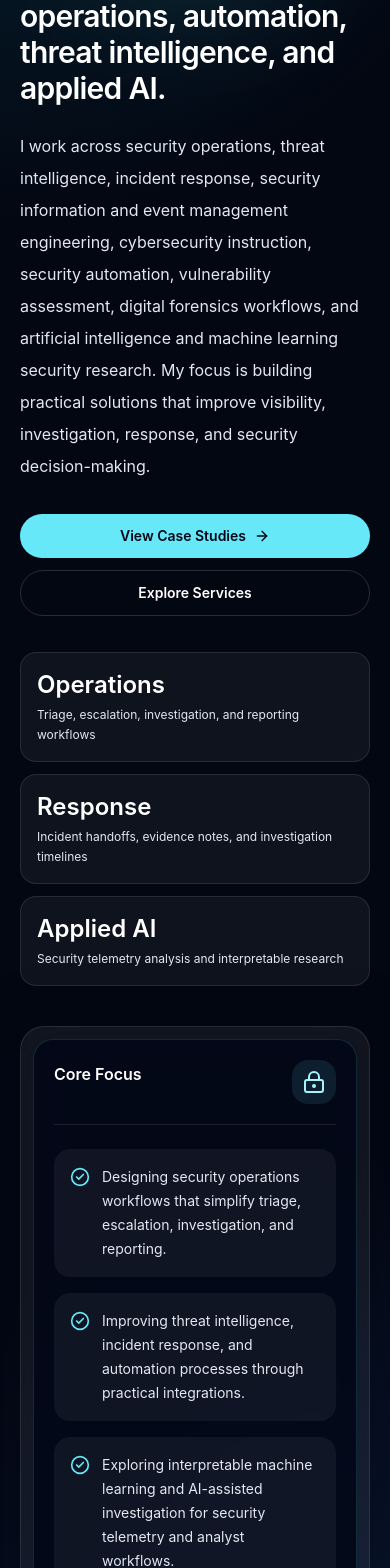
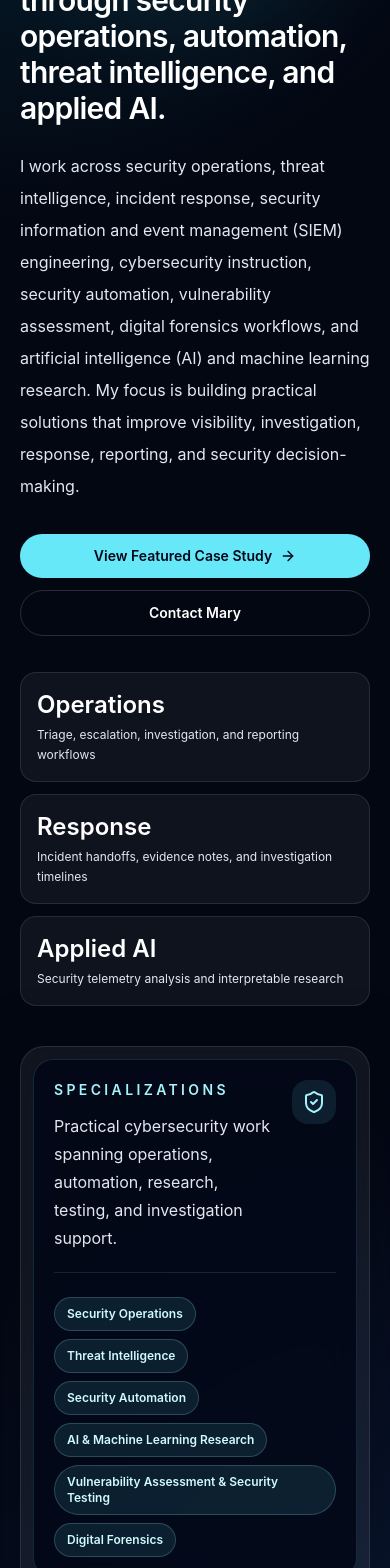
Before and after one commit to maryamoah/portfolio, a React (Vite) app: page / in a window 390 px wide. Shown: the part 320-1888 px from the top of the page. Built offline with nearby package versions, Linux system fonts and the light colour scheme.

Commit message:
Refine cybersecurity positioning and featured case study

```diff
--- a/src/data/portfolio.js
+++ b/src/data/portfolio.js
@@ -24,19 +24,29 @@ import {
 export const profile = {
   name: 'Mary Abenawa Techiesiwa Amoah',
   shortName: 'Mary Amoah',
-  role: 'Cybersecurity Analyst, Consultant, and Instructor',
+  role: 'Cybersecurity Analyst, Consultant, Instructor, and Security Automation Engineer',
   headline:
     'Building practical cybersecurity solutions through security operations, automation, threat intelligence, and applied AI.',
   summary:
-    'I work across security operations, threat intelligence, incident response, security information and event management engineering, cybersecurity instruction, security automation, vulnerability assessment, digital forensics workflows, and artificial intelligence and machine learning security research. My focus is building practical solutions that improve visibility, investigation, response, and security decision-making.',
-  contactFocus: 'Security operations, automation, threat intelligence, education, and applied security research',
-  availability: 'Cybersecurity Analyst, Consultant, and Instructor',
+    'I work across security operations, threat intelligence, incident response, security information and event management (SIEM) engineering, cybersecurity instruction, security automation, vulnerability assessment, digital forensics workflows, and artificial intelligence (AI) and machine learning research. My focus is building practical solutions that improve visibility, investigation, response, reporting, and security decision-making.',
+  contactFocus: 'Available through email, GitHub, LinkedIn, or resume download',
+  availability: 'Cybersecurity Analyst, Consultant, Instructor, and Security Automation Engineer',
   links: [
     { label: 'GitHub projects', href: '#github-projects', icon: GitBranch },
     { label: 'Case studies', href: '#case-studies', icon: Link },
     { label: 'Research interests', href: '#research', icon: Mail },
   ],
 };
+
+
+export const specializations = [
+  'Security Operations',
+  'Threat Intelligence',
+  'Security Automation',
+  'AI & Machine Learning Research',
+  'Vulnerability Assessment & Security Testing',
+  'Digital Forensics',
+];
 
 export const metrics = [
   { value: 'Operations', label: 'Triage, escalation, investigation, and reporting workflows' },
@@ -45,66 +55,91 @@ export const metrics = [
 ];
 
 export const coreFocus = [
-  'Designing security operations workflows that simplify triage, escalation, investigation, and reporting.',
-  'Improving threat intelligence, incident response, and automation processes through practical integrations.',
-  'Exploring interpretable machine learning and AI-assisted investigation for security telemetry and analyst workflows.',
-];
-
-export const professionalFocus = [
   {
-    title: 'Operational Practitioner',
+    title: 'Security Operations Engineering',
     icon: ShieldCheck,
     description:
-      'Works across security operations, incident response, security information and event management engineering, and digital forensics workflow development.',
+      'Designing monitoring, investigation, reporting, and escalation workflows that help security teams operate effectively.',
   },
   {
-    title: 'Security Builder',
+    title: 'Threat Intelligence & Automation',
     icon: Workflow,
     description:
-      'Builds practical automation, threat intelligence integrations, dashboards, investigation flows, and defensible reporting patterns.',
+      'Integrating intelligence sources, enrichment pipelines, and automation workflows to improve investigation efficiency.',
   },
   {
-    title: 'Educator and Researcher',
-    icon: GraduationCap,
+    title: 'AI & Machine Learning Research',
+    icon: Binary,
     description:
-      'Develops cybersecurity labs while exploring artificial intelligence and machine learning methods for security telemetry and analyst workflows.',
+      'Exploring interpretable machine learning, anomaly detection, and AI-assisted analyst workflows for cybersecurity.',
   },
 ];
 
+export const professionalFocus = coreFocus;
+
 export const consultingServices = [
-  'Security operations workflow design',
-  'Security information and event management tuning',
-  'Threat intelligence integration',
-  'Incident response planning',
-  'Security automation review',
-  'Vulnerability assessment support',
-  'Cybersecurity lab development',
-  'Executive reporting',
+  'Operational readiness reviews',
+  'Detection and reporting roadmaps',
+  'Automation governance planning',
+  'Threat intelligence process alignment',
+  'Assessment finding remediation support',
+  'Investigation runbook development',
+  'Cybersecurity lab and workshop planning',
+  'Management-ready security communication',
 ];
 
 export const skills = [
   {
-    title: 'Security Operations & Incident Response',
-    icon: ShieldAlert,
-    items: ['Alert triage', 'Log analysis', 'Incident investigation', 'Case management', 'TheHive', 'Cortex'],
+    title: 'SIEM Engineering & Detection',
+    icon: Radio,
+    items: [
+      'Detection engineering',
+      'Custom rule development',
+      'Log parser and decoder development',
+      'Security use case development',
+      'Alert tuning and optimization',
+      'Dashboard engineering',
+      'MITRE ATT&CK mapping',
+      'Security monitoring strategy',
+      'Security reporting',
+      'Wazuh',
+    ],
   },
   {
-    title: 'SIEM Engineering & Detection',
-    icon: Radio,
-    items: ['Wazuh', 'Detection engineering', 'Alert tuning', 'Dashboard development', 'MITRE ATT&CK mapping', 'Linux administration'],
+    title: 'Security Operations',
+    icon: ShieldAlert,
+    items: [
+      'Alert triage',
+      'Incident investigation',
+      'Threat hunting',
+      'Case management',
+      'Investigation workflows',
+      'Log analysis',
+      'TheHive',
+      'Cortex',
+    ],
+  },
+  {
+    title: 'Security Automation',
+    icon: Workflow,
+    items: [
+      'Workflow orchestration',
+      'Threat intelligence enrichment',
+      'Security integrations',
+      'Automated response workflows',
+      'Human review workflows',
+      'Python',
+      'n8n',
+      'Slack integrations',
+    ],
   },
   {
     title: 'Threat Intelligence',
     icon: Database,
-    items: ['OpenCTI', 'IOC enrichment', 'VirusTotal', 'AbuseIPDB', 'Threat context analysis', 'REST API integrations'],
+    items: ['OpenCTI', 'Indicator enrichment', 'VirusTotal', 'AbuseIPDB', 'Threat context analysis', 'REST API integrations'],
   },
   {
-    title: 'Security Automation',
-    icon: Workflow,
-    items: ['Python', 'n8n', 'Workflow orchestration', 'Slack integrations', 'Firewall automation', 'Human review workflows'],
-  },
-  {
-    title: 'AI & Machine Learning for Cybersecurity',
+    title: 'AI & Machine Learning Research',
     icon: Binary,
     items: ['Security telemetry analysis', 'Isolation Forest', 'Anomaly detection', 'Interpretable machine learning', 'scikit-learn', 'pandas', 'NumPy', 'Jupyter Notebook'],
   },
@@ -122,11 +157,6 @@ export const skills = [
     title: 'Cybersecurity Education',
     icon: BookOpenCheck,
     items: ['Lab development', 'Technical mentoring', 'Workshop delivery', 'Investigation training', 'Curriculum support'],
-  },
-  {
-    title: 'Security Strategy & Consulting',
-    icon: Briefcase,
-    items: ['Security operations workflow design', 'Process improvement', 'Threat intelligence integration', 'Incident response planning', 'Executive reporting'],
   },
 ];
 
@@ -154,7 +184,7 @@ export const experience = [
     ],
   },
   {
-    role: 'Security Operations Automation and AI & Machine Learning Security Researcher',
+    role: 'Security Automation Engineer and AI & Machine Learning Researcher',
     company: 'Independent Cybersecurity Projects',
     period: 'GitHub and case study portfolio',
     highlights: [
@@ -235,6 +265,40 @@ export const githubProjects = [
 ];
 
 export const projects = [
+  {
+    title: 'Security Operations Reporting & Management Platform',
+    category: 'Flagship Security Operations Platform',
+    icon: Activity,
+    featured: true,
+    problem: 'Security teams and management needed a centralized platform for monitoring operations, reporting, visibility, and performance tracking.',
+    approach: 'Designed and helped shape a platform that combines operational monitoring, reporting, asset visibility, threat intelligence, and management dashboards into a single security operations experience.',
+    role: 'Mary focused on requirements gathering, security workflow design, feature planning, reporting architecture, dashboard architecture, security operations alignment, platform improvement recommendations, and user experience recommendations for analysts and management.',
+    capabilities: [
+      'Executive dashboards',
+      'Analyst dashboards',
+      'Security event monitoring',
+      'Threat intelligence visibility',
+      'Security map visualization',
+      'Asset inventory visibility',
+      'Vulnerability management tracking',
+      'SLA monitoring',
+      'Compliance-oriented reporting',
+      'Report lifecycle management',
+      'Operational readiness monitoring',
+      'Security metrics and KPIs',
+    ],
+    aiReporting: [
+      'Automated monthly reporting',
+      'Local large language model integration',
+      'Ollama deployment',
+      'Qwen models',
+      'AI-generated report narratives',
+      'Automated chart generation',
+      'Automated security trend summaries',
+      'Executive-friendly reporting outputs',
+    ],
+    tools: ['Security operations dashboards', 'Threat intelligence visibility', 'Asset visibility', 'Local AI reporting', 'Ollama', 'Qwen models'],
+  },
   {
     title: 'AI-Assisted Security Operations Triage and Investigation',
     category: 'Security operations automation',
--- a/src/sections/About.jsx
+++ b/src/sections/About.jsx
@@ -6,35 +6,23 @@ const roles = [
   {
     title: 'Practitioner',
     detail:
-      'Applies security operations, threat intelligence, incident response, security information and event management engineering, and digital forensics workflows to practical investigation needs.',
+      'Approaches investigations with evidence review, triage discipline, escalation judgment, and clear documentation habits.',
   },
   {
-    title: 'Builder',
+    title: 'Security Automation Engineer',
     detail:
-      'Creates security automation, dashboarding, enrichment, reporting, and evidence-handling workflows that improve visibility and response decisions.',
+      'Designs governed automation patterns that preserve human review while reducing repetitive enrichment and reporting work.',
   },
   {
     title: 'Educator',
     detail:
-      'Develops cybersecurity education materials, labs, mentoring support, and workshops that make investigation habits easier to learn.',
+      'Turns security workflows into labs, workshops, mentoring exercises, and learner-friendly investigation scenarios.',
   },
   {
     title: 'Researcher',
     detail:
-      'Explores artificial intelligence and machine learning security research, interpretable anomaly detection, vulnerability assessment, and security testing support.',
+      'Studies interpretable analysis methods, anomaly detection, and AI-assisted analyst workflows with attention to limitations.',
   },
-];
-
-const domains = [
-  'Security Operations',
-  'Threat Intelligence',
-  'Incident Response',
-  'SIEM Engineering',
-  'Security Automation',
-  'Cybersecurity Education',
-  'AI & Machine Learning Security Research',
-  'Vulnerability Assessment & Security Testing',
-  'Digital Forensics Workflow Development',
 ];
 
 export function About() {
@@ -42,28 +30,18 @@ export function About() {
     <section id="about" className="mx-auto max-w-7xl px-5 py-16 sm:py-20 lg:px-8">
       <SectionHeader
         eyebrow="About"
-        title="Practitioner, Builder, Educator, and Researcher"
-        description="Mary Abenawa Techiesiwa Amoah focuses on practical cybersecurity work that improves investigations, automation, learning, and security decision-making."
+        title="Practitioner, Security Automation Engineer, Educator, and Researcher"
+        description="Mary Abenawa Techiesiwa Amoah combines investigation practice, governed automation, practical teaching, and applied research."
       />
       <div className="grid gap-6 lg:grid-cols-[0.85fr_1.15fr]">
         <GlassCard className="border-cyan-200/20 bg-slate-900/95">
           <p className="text-sm uppercase tracking-[0.3em] text-cyan-300">Profile</p>
           <h3 className="mt-4 text-2xl font-semibold text-white sm:text-3xl">{profile.name}</h3>
           <p className="mt-6 text-sm leading-7 text-slate-200">
-            Mary works at the intersection of analyst practice, workflow building, cybersecurity
-            education, and applied security research. Her portfolio emphasizes clear investigation
-            steps, accountable automation, evidence-aware reporting, and readable security guidance.
+            Her portfolio emphasizes how security work is planned, documented, reviewed, and
+            communicated. The through-line is practical execution: clear investigation steps,
+            accountable automation, evidence-aware reporting, and readable recommendations.
           </p>
-          <div className="mt-6 flex flex-wrap gap-2">
-            {domains.map((domain) => (
-              <span
-                key={domain}
-                className="rounded-full border border-cyan-200/20 bg-cyan-300/10 px-3 py-1 text-xs font-semibold text-cyan-100"
-              >
-                {domain}
-              </span>
-            ))}
-          </div>
         </GlassCard>
         <GlassCard delay={0.08} className="border-white/10 bg-slate-900/90">
           <div className="grid gap-4 md:grid-cols-2">
--- a/src/sections/Experience.jsx
+++ b/src/sections/Experience.jsx
@@ -8,12 +8,12 @@ export function Experience() {
       <SectionHeader
         eyebrow="Experience"
         title="Security Practice, Education, and Research"
-        description="Mary’s experience is presented as current focus areas across analyst workflows, cybersecurity education, automation, and applied research."
+        description="A concise timeline of Mary’s current security operations, instruction, automation, and research focus areas."
       />
-      <div className="relative space-y-5 md:space-y-6 md:before:absolute md:before:left-1/2 md:before:top-3 md:before:h-[calc(100%-1.5rem)] md:before:w-px md:before:bg-cyan-300/25">
+      <div className="relative space-y-5 lg:space-y-6 lg:before:absolute lg:before:left-1/2 lg:before:top-3 lg:before:h-[calc(100%-1.5rem)] lg:before:w-px lg:before:bg-cyan-300/25">
         {experience.map((item, index) => (
-          <div key={`${item.role}-${item.company}`} className="relative grid gap-4 md:gap-6 md:grid-cols-2">
-            <div className={`${index % 2 === 0 ? 'md:pr-10' : 'md:col-start-2 md:pl-10'}`}>
+          <div key={`${item.role}-${item.company}`} className="relative grid gap-4 lg:gap-6 lg:grid-cols-2">
+            <div className={`${index % 2 === 0 ? 'lg:pr-10' : 'lg:col-start-2 lg:pl-10'}`}>
               <GlassCard delay={index * 0.08}>
                 <p className="text-sm text-cyan-300">{item.period}</p>
                 <h3 className="mt-3 text-2xl font-semibold text-white">{item.role}</h3>
@@ -27,7 +27,7 @@ export function Experience() {
                 </ul>
               </GlassCard>
             </div>
-            <span className="absolute top-8 hidden h-5 w-5 rounded-full border-4 border-ink bg-cyan-300 shadow-glow md:left-1/2 md:block md:-translate-x-1/2" />
+            <span className="absolute top-8 hidden h-5 w-5 rounded-full border-4 border-ink bg-cyan-300 shadow-glow lg:left-1/2 lg:block lg:-translate-x-1/2" />
           </div>
         ))}
       </div>
--- a/src/sections/Hero.jsx
+++ b/src/sections/Hero.jsx
@@ -1,11 +1,9 @@
 import { motion } from 'framer-motion';
-import { ArrowRight, CheckCircle2, LockKeyhole } from 'lucide-react';
+import { ArrowRight, ShieldCheck } from 'lucide-react';
 import { Badge } from '../components/Badge';
-import { coreFocus, metrics, profile } from '../data/portfolio';
+import { metrics, profile, specializations } from '../data/portfolio';
 
 export function Hero() {
-  const focusPoints = coreFocus;
-
   return (
     <section id="hero" className="relative isolate overflow-hidden pt-28 sm:pt-32 md:pt-40">
       <div className="absolute inset-0 -z-10 bg-radial-grid" />
@@ -32,13 +30,13 @@ export function Hero() {
               href="#case-studies"
               className="inline-flex items-center justify-center gap-2 rounded-full bg-cyan-300 px-5 py-3 text-sm font-semibold text-slate-950 transition hover:bg-cyan-200 sm:px-6 sm:text-base"
             >
-              View Case Studies <ArrowRight className="h-4 w-4" />
+              View Featured Case Study <ArrowRight className="h-4 w-4" />
             </a>
             <a
-              href="#consulting"
+              href="#contact"
               className="inline-flex items-center justify-center rounded-full border border-white/15 px-5 py-3 text-sm font-semibold text-white transition hover:border-cyan-300/50 hover:bg-white/10 sm:px-6 sm:text-base"
             >
-              Explore Services
+              Contact Mary
             </a>
           </div>
           <div className="mt-9 grid max-w-3xl gap-3 sm:grid-cols-3">
@@ -60,18 +58,23 @@ export function Hero() {
           <div className="rounded-[1.25rem] border border-cyan-300/15 bg-slate-950/85 p-5 sm:rounded-[1.5rem] sm:p-6">
             <div className="mb-6 flex items-start justify-between gap-4 border-b border-white/10 pb-5">
               <div className="min-w-0">
-                <p className="text-base font-semibold leading-7 text-white">Core Focus</p>
+                <p className="text-sm font-semibold uppercase tracking-[0.24em] text-cyan-200">Specializations</p>
+                <p className="mt-3 text-base leading-7 text-slate-200">
+                  Practical cybersecurity work spanning operations, automation, research, testing, and investigation support.
+                </p>
               </div>
               <div className="grid h-11 w-11 flex-none place-items-center rounded-2xl bg-cyan-300/10 sm:h-12 sm:w-12">
-                <LockKeyhole className="h-6 w-6 text-cyan-200" />
+                <ShieldCheck className="h-6 w-6 text-cyan-200" />
               </div>
             </div>
-            <div className="space-y-4">
-              {focusPoints.map((item) => (
-                <div key={item} className="flex gap-3 rounded-2xl bg-white/[0.05] p-4">
-                  <CheckCircle2 className="mt-0.5 h-5 w-5 flex-none text-cyan-300" />
-                  <p className="text-sm leading-6 text-slate-200">{item}</p>
-                </div>
+            <div className="flex flex-wrap gap-2">
+              {specializations.map((item) => (
+                <span
+                  key={item}
+                  className="rounded-full border border-cyan-200/20 bg-cyan-300/10 px-3 py-2 text-xs font-semibold text-cyan-100"
+                >
+                  {item}
+                </span>
               ))}
             </div>
           </div>
--- a/src/sections/ProfessionalFocus.jsx
+++ b/src/sections/ProfessionalFocus.jsx
@@ -7,8 +7,8 @@ export function ProfessionalFocus() {
     <section id="professional-focus" className="mx-auto max-w-7xl px-5 py-16 sm:py-20 lg:px-8">
       <SectionHeader
         eyebrow="Core Focus"
-        title="Clearer Workflows for Security Teams and Learners"
-        description="Three practical focus areas connect Mary’s analyst practice, automation work, instruction, and research."
+        title="Engineering, Intelligence, and Research Priorities"
+        description="These focus areas explain how Mary approaches security operations work beyond the high-level identity in the hero section."
       />
       <div className="grid gap-5 sm:grid-cols-2 xl:grid-cols-3">
         {professionalFocus.map((focus, index) => {
--- a/src/sections/Projects.jsx
+++ b/src/sections/Projects.jsx
@@ -7,23 +7,36 @@ import { projects } from '../data/portfolio';
 const caseStudyFields = [
   ['Problem', 'problem'],
   ['Approach', 'approach'],
-  ['My role', 'role'],
+  ['My Role', 'role'],
   ['Outcome', 'outcome'],
 ];
+
+function DetailBlock({ label, children }) {
+  return (
+    <div className="rounded-2xl border border-white/10 bg-white/[0.03] p-4">
+      <p className="text-xs font-semibold uppercase tracking-[0.22em] text-cyan-300">{label}</p>
+      <div className="mt-2 text-sm leading-7 text-slate-200">{children}</div>
+    </div>
+  );
+}
 
 export function Projects() {
   return (
     <section id="case-studies" className="mx-auto max-w-7xl px-5 py-16 sm:py-20 lg:px-8">
       <SectionHeader
         eyebrow="Detailed Case Studies"
-        title="Case Studies Across Security Operations and Research"
-        description="Each case study includes the problem, approach, Mary’s role, tools used, and a careful outcome statement without inventing metrics or overclaiming impact."
+        title="Featured Security Operations Case Studies"
+        description="Selected work is framed around the problem, approach, role, capabilities, and implementation boundaries without inventing customers, deployment scale, or metrics."
       />
       <div className="grid gap-6 lg:grid-cols-2">
         {projects.map((project, index) => {
           const Icon = project.icon;
           return (
-            <GlassCard key={project.title} delay={index * 0.06} className="group h-full">
+            <GlassCard
+              key={project.title}
+              delay={index * 0.06}
+              className={`group h-full ${project.featured ? 'border-cyan-200/30 bg-slate-900/95 lg:col-span-2' : ''}`}
+            >
               <div className="flex items-start justify-between gap-4">
                 <div className="grid h-12 w-12 place-items-center rounded-2xl bg-cyan-300/10">
                   <Icon className="h-6 w-6 text-cyan-200" />
@@ -33,17 +46,43 @@ export function Projects() {
               <p className="mt-7 text-sm font-medium text-cyan-300">{project.category}</p>
               <h3 className="mt-3 text-xl font-semibold text-white sm:text-2xl">{project.title}</h3>
 
-              <div className="mt-6 space-y-4">
+              <div className={`mt-6 grid gap-4 ${project.featured ? 'lg:grid-cols-3' : ''}`}>
                 {caseStudyFields.map(([label, key]) => (
-                  <div key={label} className="rounded-2xl border border-white/10 bg-white/[0.03] p-4">
-                    <p className="text-xs font-semibold uppercase tracking-[0.22em] text-cyan-300">{label}</p>
-                    <p className="mt-2 text-sm leading-7 text-slate-300">{project[key]}</p>
-                  </div>
+                  project[key] ? (
+                    <DetailBlock key={label} label={label}>
+                      <p>{project[key]}</p>
+                    </DetailBlock>
+                  ) : null
                 ))}
               </div>
 
+              {project.capabilities ? (
+                <div className="mt-6 grid gap-4 lg:grid-cols-2">
+                  <DetailBlock label="Capabilities">
+                    <ul className="grid gap-2 sm:grid-cols-2">
+                      {project.capabilities.map((capability) => (
+                        <li key={capability} className="flex gap-2">
+                          <span className="mt-3 h-1.5 w-1.5 flex-none rounded-full bg-cyan-300" />
+                          <span>{capability}</span>
+                        </li>
+                      ))}
+                    </ul>
+                  </DetailBlock>
+                  <DetailBlock label="AI-Assisted Reporting">
+                    <ul className="grid gap-2 sm:grid-cols-2">
+                      {project.aiReporting.map((item) => (
+                        <li key={item} className="flex gap-2">
+                          <span className="mt-3 h-1.5 w-1.5 flex-none rounded-full bg-cyan-300" />
+                          <span>{item}</span>
+                        </li>
+                      ))}
+                    </ul>
+                  </DetailBlock>
+                </div>
+              ) : null}
+
               <div className="mt-6">
-                <p className="text-xs font-semibold uppercase tracking-[0.22em] text-slate-300">Tools used</p>
+                <p className="text-xs font-semibold uppercase tracking-[0.22em] text-slate-300">Tools and capabilities</p>
                 <div className="mt-3 flex flex-wrap gap-2">
                   {project.tools.map((tool) => (
                     <Badge key={tool}>{tool}</Badge>
```
Also changed, not shown: src/sections/Contact.jsx (+4 -9 lines), public/mary-amoah-resume.txt.
